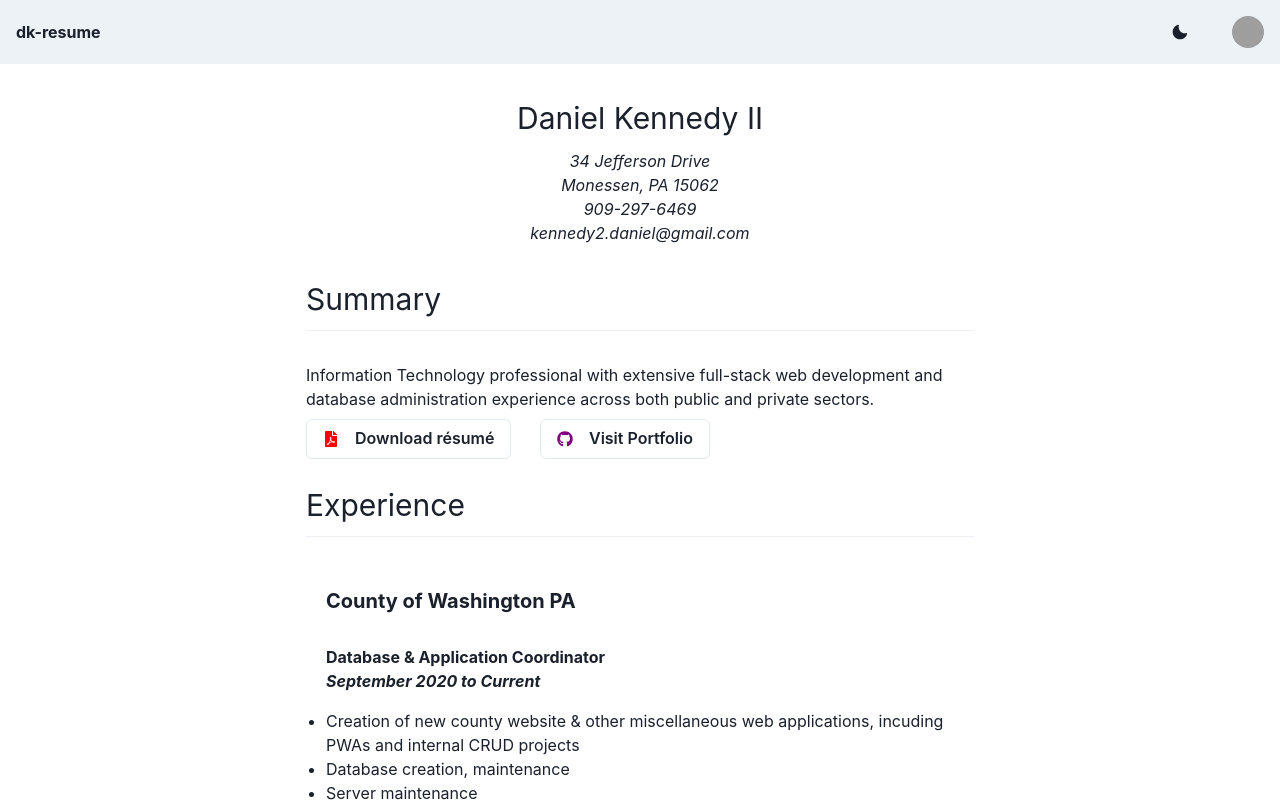
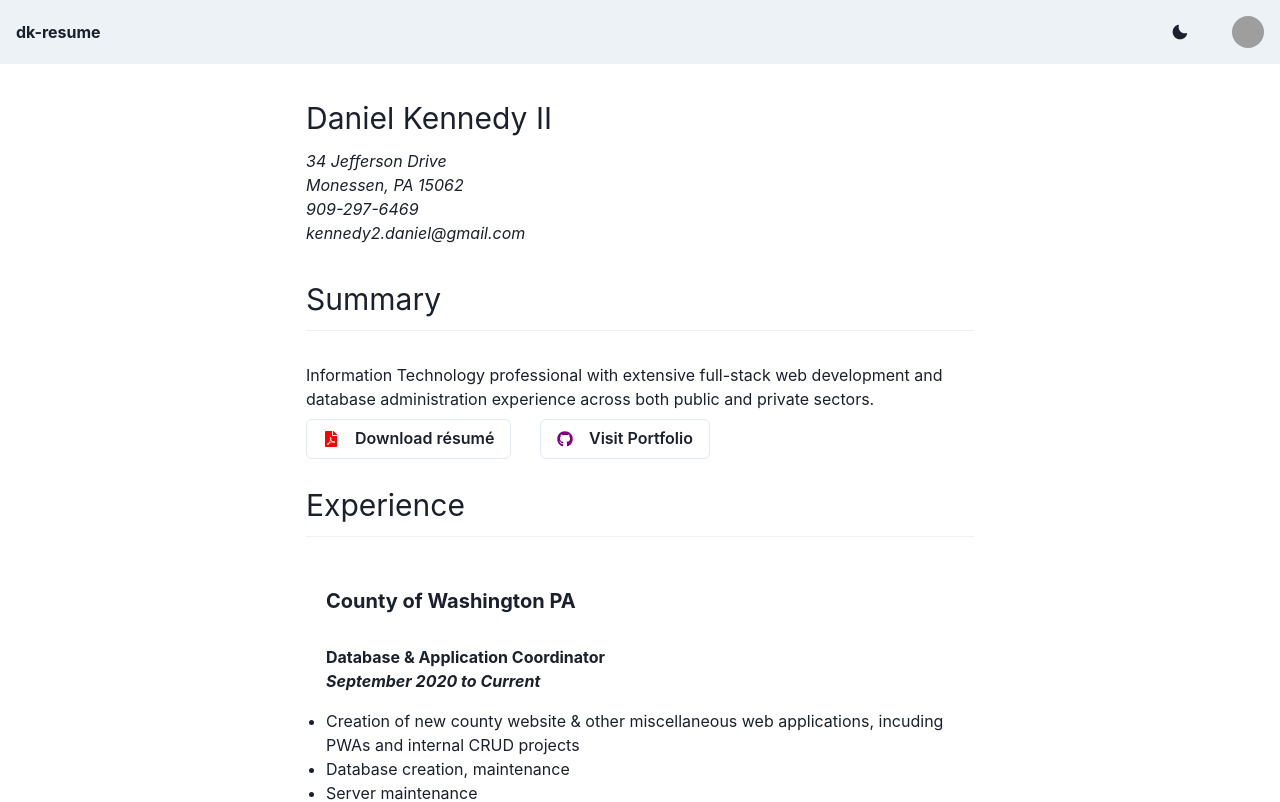
Before and after one commit to kennedy2daniel/vercel-resume, a Next.js app: page / in a window 1280 px wide. Shown: the top 802 px of the page. Built offline with nearby package versions, Linux system fonts and the light colour scheme; grey boxes are pictures that could not be loaded.

Commit message:
2 files modified

```diff
--- a/components/footer.js
+++ b/components/footer.js
@@ -52,8 +52,10 @@ export default function Footer() {
       >
         <Text>
           Daniel Kennedy, II &middot;{' '}
-          <Link href="mailto:kennedy2.daniel@gmail.com">Email</Link> &middot;{' '}
-          <Link href="tel:9092976469">909-297-6469</Link>
+          <Link href="mailto:kennedy2.daniel+vercel-resume@gmail.com">
+            Email
+          </Link>{' '}
+          &middot; <Link href="tel:9092976469">909-297-6469</Link>
         </Text>
         <Stack direction={'row'} spacing={6}>
           <SocialButton
--- a/pages/index.js
+++ b/pages/index.js
@@ -24,7 +24,7 @@ export default function Home() {
     <>
       <Nav />
       <Container maxW="700px">
-        <section style={{ marginTop: '2rem', textAlign: 'center' }}>
+        <section style={{ marginTop: '2rem' }}>
           <Text fontSize="3xl">Daniel Kennedy II</Text>
           {/* <Divider style={{ marginBottom: '2rem' }} /> */}
           <address>
@@ -32,9 +32,11 @@ export default function Home() {
             <br />
             Monessen, PA 15062
             <br />
-            909-297-6469
+            <Link href="tel:9092976469">909-297-6469</Link>
             <br />
-            kennedy2.daniel@gmail.com
+            <Link href="mailto:kennedy2.daniel+vercel-resume@gmail.com">
+              kennedy2.daniel@gmail.com
+            </Link>
           </address>
         </section>
         <section style={{ marginTop: '2rem' }}>
```
